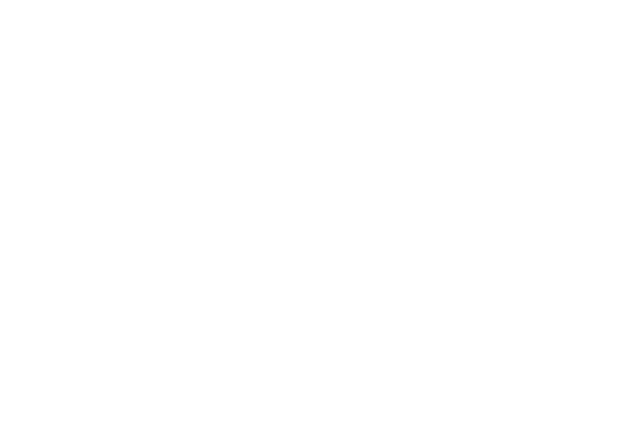
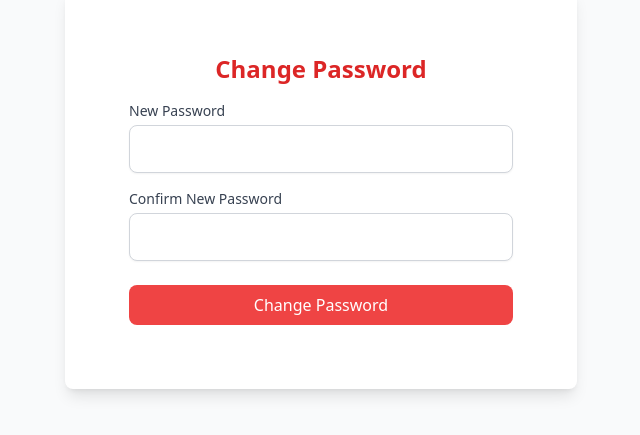
Before and after one commit to argadewanata/sc-member-front-end, a Nuxt app: page /change-password in a window 1280 px wide. Before the commit this address had no page. Shown: the part 211-646 px from the top of the page, without its empty margins (319-959 px from the left). Built offline with nearby package versions, Linux system fonts and the light colour scheme.

Commit message:
feat: change password

```diff
--- /dev/null
+++ b/pages/change-password.vue
@@ -0,0 +1,81 @@
+<template>
+    <div class="min-h-screen flex items-center justify-center bg-gray-50 relative px-4">
+        <div class="bg-white p-4 sm:p-8 md:p-12 lg:p-16 rounded-lg shadow-lg w-full max-w-md md:max-w-lg">
+            <h2 class="text-center text-lg sm:text-xl md:text-2xl font-bold mb-4 text-red-600">Change Password</h2>
+            <form @submit.prevent="handleChangePassword">
+                <div class="mb-4 relative">
+                    <label for="newPassword" class="block text-sm font-medium text-gray-700">New Password</label>
+                    <input :type="showPassword ? 'text' : 'password'" id="newPassword" v-model="newPassword"
+                        class="mt-1 block w-full border border-gray-300 rounded-lg shadow-sm focus:ring-red-500 focus:border-red-500 text-sm h-12 px-4 pr-10"
+                        required />
+                    <Icon v-if="newPassword" :name="isPasswordValid ? 'mdi-check-circle' : 'mdi-close-circle'"
+                        class="absolute right-3 top-10 text-xl"
+                        :class="isPasswordValid ? 'text-green-500' : 'text-red-500'" />
+                </div>
+                <div class="mb-6 relative">
+                    <label for="confirmNewPassword" class="block text-sm font-medium text-gray-700">Confirm New
+                        Password</label>
+                    <input :type="showPassword ? 'text' : 'password'" id="confirmNewPassword"
+                        v-model="confirmNewPassword"
+                        class="mt-1 block w-full border border-gray-300 rounded-lg shadow-sm focus:ring-red-500 focus:border-red-500 text-sm h-12 px-4 pr-10"
+                        required />
+                    <Icon v-if="confirmNewPassword" :name="!passwordMismatch ? 'mdi-check-circle' : 'mdi-close-circle'"
+                        class="absolute right-3 top-10 text-xl"
+                        :class="!passwordMismatch ? 'text-green-500' : 'text-red-500'" />
+                </div>
+                <button type="submit"
+                    class="w-full bg-red-500 text-white py-2 px-4 rounded-lg hover:bg-red-600 focus:outline-none focus:ring-2 focus:ring-offset-2 focus:ring-red-500">
+                    Change Password
+                </button>
+            </form>
+            <p v-if="errorMessage" class="mt-4 text-red-500 text-center">{{ errorMessage }}</p>
+        </div>
+    </div>
+</template>
+
+<script setup>
+import { ref, computed } from 'vue'
+import { useRuntimeConfig, useRouter } from '#app'
+
+const newPassword = ref('')
+const confirmNewPassword = ref('')
+const errorMessage = ref('')
+const showPassword = ref(false)
+const runtimeConfig = useRuntimeConfig()
+const ipBE = runtimeConfig.public.ipBE
+const router = useRouter()
+
+const isPasswordValid = computed(() => newPassword.value.length >= 6)
+const passwordMismatch = computed(() => newPassword.value !== confirmNewPassword.value)
+
+async function handleChangePassword() {
+    if (!isPasswordValid.value) {
+        errorMessage.value = 'Password must be at least 6 characters.'
+        return
+    }
+    if (passwordMismatch.value) {
+        errorMessage.value = 'Passwords do not match.'
+        return
+    }
+
+    try {
+        const token = localStorage.getItem('access_token')
+        if (!token) {
+            throw new Error('No token found')
+        }
+        await $fetch(`${ipBE}/api/auth/change-password`, {
+            method: 'PUT',
+            headers: {
+                Authorization: `Bearer ${token}`
+            },
+            body: { newPassword: newPassword.value }
+        })
+        await router.push('/welcome')
+    } catch (error) {
+        errorMessage.value = 'Failed to change password. Please try again.'
+        console.error('Change password error:', error)
+    }
+}
+</script>
+
+<style scoped></style>
--- a/pages/login.vue
+++ b/pages/login.vue
@@ -98,29 +98,22 @@ async function handleLogin() {
     const { access_token } = response
     localStorage.setItem('access_token', access_token)
 
-    try {
     const token = localStorage.getItem('access_token')
     if (!token) {
       throw new Error('No token found')
     }
-      user.value = await $fetch(`${ipBE}/api/member/card`, {
+    const user = await $fetch(`${ipBE}/api/member/card`, {
       headers: {
         Authorization: `Bearer ${token}`
       }
     })
-    } catch (error) {
-      errorMessage.value = 'Failed to fetch user information'
-      console.error('Error fetching user data:', error)
-    }
 
-    if (user.value.is_admin) {
-      await navigateTo({
-        path: '/admin'
-      })
+    if (password.value === user.nomor_whatsapp) {
+      await navigateTo('/change-password')
+    } else if (user.is_admin) {
+      await navigateTo('/admin')
     } else {
-      await navigateTo({
-        path: '/welcome'
-      })
+      await navigateTo('/welcome')
     }
   } catch (error) {
     errorMessage.value = 'Invalid email or password'
```
Lines whose indentation alone changed are shown as unchanged.
